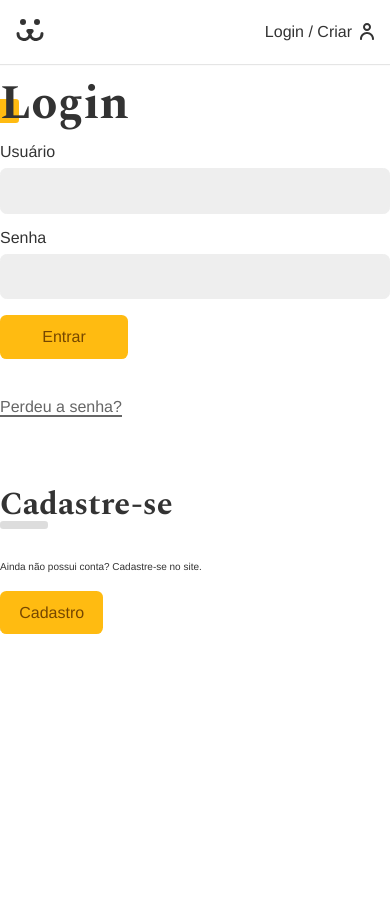
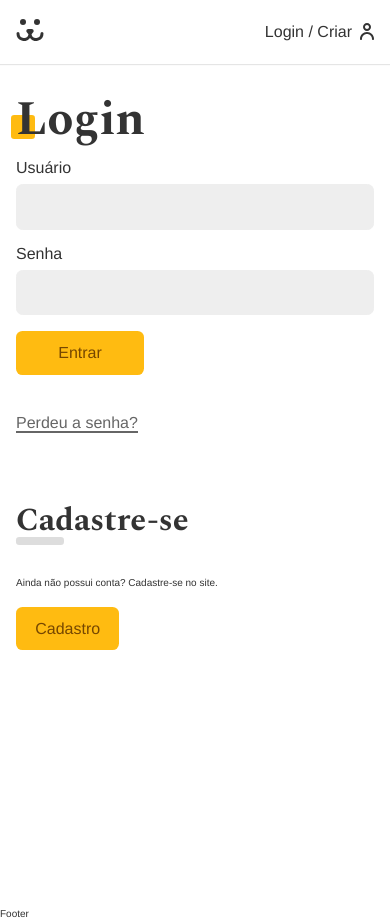
Before and after one commit to bhsouza/dogs_react, a React (Vite) app: page /login in a window 390 px wide. Before the commit the page ends 844 px from the top, so only its background shows below. Built offline with nearby package versions, Linux system fonts and the light colour scheme.

Commit message:
Estilizando pagina do login e deixando responsivo

```diff
--- a/src/Components/Login/Login.jsx
+++ b/src/Components/Login/Login.jsx
@@ -5,13 +5,15 @@
 import LoginPasswordLost from './LoginPasswordLost';
 import LoginPasswordReset from './LoginPasswordReset';
 import { UserContext } from '../../UserContext';
+import styles from './Login.module.css';
 
 const Login = () => {
   const { login } = React.useContext(UserContext);
 
   if (login === true) return <Navigate to='/conta' />;
   return (
-    <div>
+    <section className={styles.login}>
+      <div className={styles.forms}>
         <Routes>
           <Route path='/' element={<LoginForm />} />
           <Route path='/criar' element={<LoginCreate />} />
@@ -19,6 +21,7 @@
           <Route path='/resetar' element={<LoginPasswordReset />} />
         </Routes>
       </div>
+    </section>
   );
 };
 
--- /dev/null
+++ b/src/Components/Login/Login.module.css
@@ -0,0 +1,29 @@
+.login {
+  display: grid;
+  grid-template-columns: 1fr 1fr;
+  min-height: 100vh;
+  gap: 3.2rem;
+}
+
+.login::before {
+  content: '';
+  display: block;
+  background: url(../../Assets/login.jpg) no-repeat center center/cover;
+}
+
+.forms {
+  max-width: 48rem;
+  padding: 1.6rem;
+}
+
+@media (max-width: 64rem) {
+  .login {
+    grid-template-columns: 1fr;
+  }
+  .login::before {
+    display: none;
+  }
+  .forms {
+    max-width: 100%;
+  }
+}
```
Lines whose indentation alone changed are shown as unchanged.
